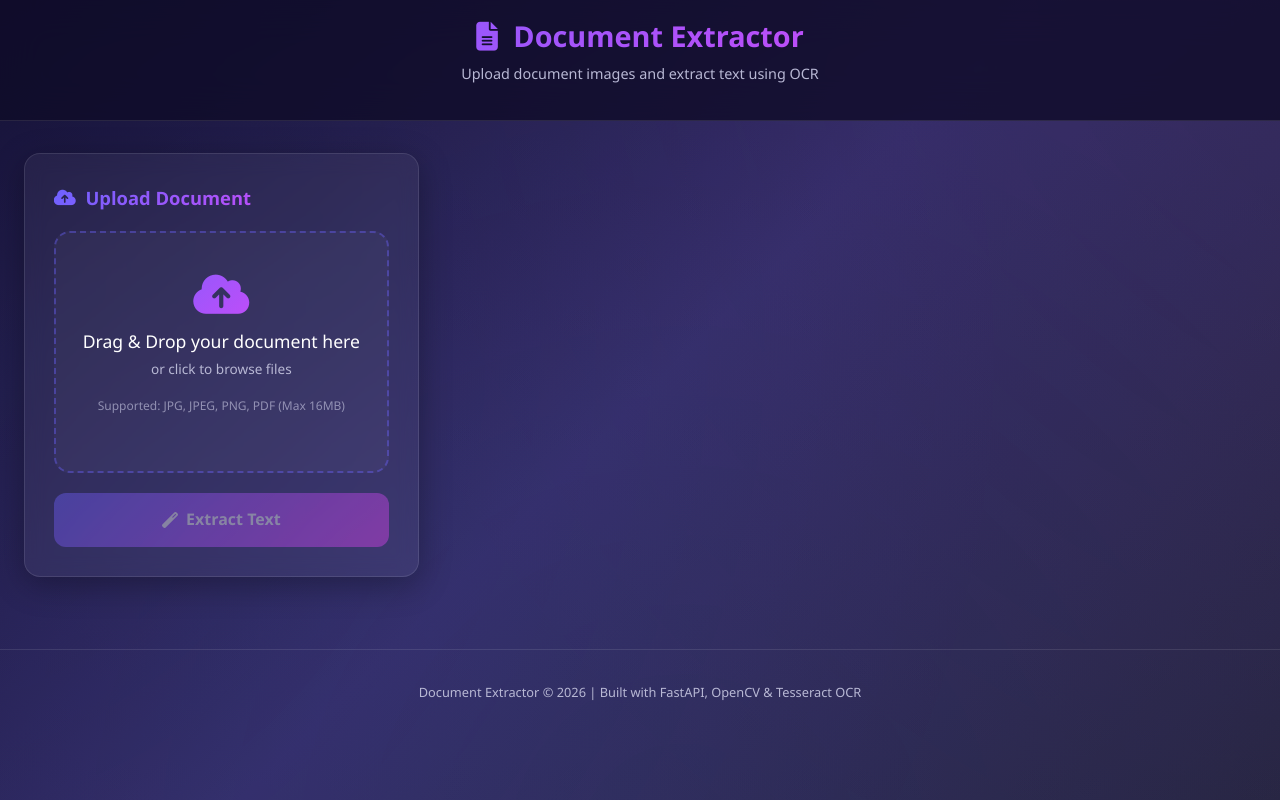
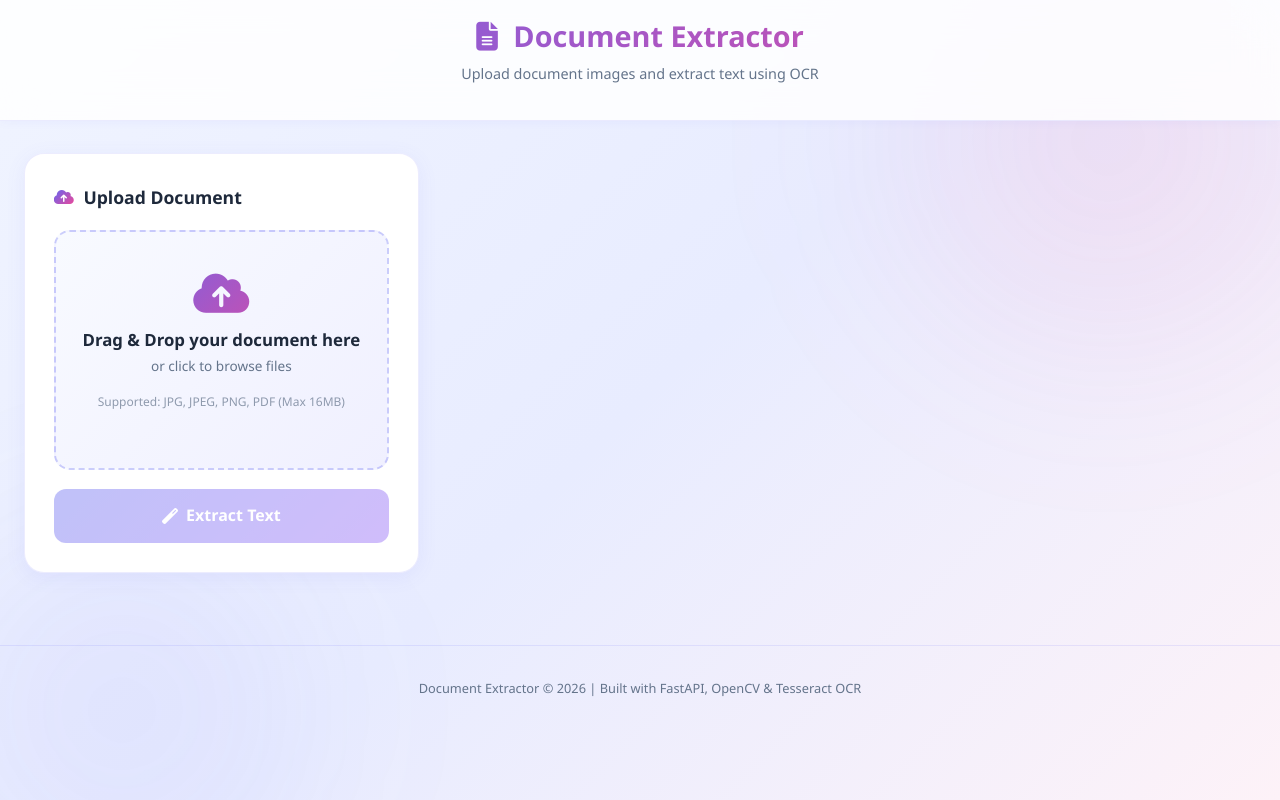
Before and after one commit to shubham1288/Doc_Extractor, a FastAPI app: page / in a window 1280 px wide. Run offline with FastAPI, Linux system fonts and the light colour scheme; some libraries are stand-ins or nearby versions.

Commit message:
Light gradient UI: white cards, soft purple/pink gradients, clean modern look

```diff
--- a/static/style.css
+++ b/static/style.css
@@ -1,28 +1,28 @@
 /* ============================================================
-   Document Extractor - Modern Gradient UI
+   Document Extractor - Light Gradient Modern UI
    ============================================================ */
 
 :root {
-    --bg-primary: #0f0c29;
-    --bg-secondary: #302b63;
-    --bg-tertiary: #24243e;
-    --bg-card: rgba(255, 255, 255, 0.05);
-    --bg-card-hover: rgba(255, 255, 255, 0.08);
-    --bg-input: rgba(255, 255, 255, 0.03);
-    --text-primary: #ffffff;
-    --text-secondary: #b8b8d4;
-    --accent: #6c63ff;
-    --accent-light: #8b83ff;
-    --accent-glow: rgba(108, 99, 255, 0.4);
-    --gradient-1: linear-gradient(135deg, #6c63ff 0%, #e942f5 100%);
-    --gradient-2: linear-gradient(135deg, #0f0c29 0%, #302b63 50%, #24243e 100%);
+    --bg-primary: #f0f4ff;
+    --bg-secondary: #ffffff;
+    --bg-card: #ffffff;
+    --bg-input: #f8faff;
+    --text-primary: #1e293b;
+    --text-secondary: #64748b;
+    --accent: #6366f1;
+    --accent-light: #818cf8;
+    --accent-dark: #4f46e5;
+    --gradient-1: linear-gradient(135deg, #6366f1 0%, #ec4899 100%);
+    --gradient-2: linear-gradient(135deg, #f0f4ff 0%, #e8ecff 50%, #fdf2f8 100%);
     --gradient-3: linear-gradient(135deg, #667eea 0%, #764ba2 100%);
-    --success: #00e676;
-    --error: #ff5252;
-    --border: rgba(255, 255, 255, 0.1);
-    --border-accent: rgba(108, 99, 255, 0.3);
-    --shadow: 0 8px 32px rgba(0, 0, 0, 0.3);
-    --glass: rgba(255, 255, 255, 0.05);
+    --gradient-btn: linear-gradient(135deg, #6366f1 0%, #8b5cf6 50%, #ec4899 100%);
+    --success: #10b981;
+    --error: #ef4444;
+    --border: rgba(99, 102, 241, 0.12);
+    --border-hover: rgba(99, 102, 241, 0.3);
+    --shadow-sm: 0 1px 3px rgba(0, 0, 0, 0.05);
+    --shadow: 0 4px 20px rgba(99, 102, 241, 0.08);
+    --shadow-lg: 0 10px 40px rgba(99, 102, 241, 0.12);
 }
 
 * {
@@ -40,41 +40,47 @@ body {
     overflow-x: hidden;
 }
 
-/* Animated background */
-body::before {
+/* Decorative background blobs */
+body::before,
+body::after {
     content: '';
     position: fixed;
-    top: -50%;
-    left: -50%;
-    width: 200%;
-    height: 200%;
-    background: radial-gradient(circle at 20% 50%, rgba(108, 99, 255, 0.08) 0%, transparent 50%),
-                radial-gradient(circle at 80% 20%, rgba(233, 66, 245, 0.06) 0%, transparent 50%),
-                radial-gradient(circle at 50% 80%, rgba(102, 126, 234, 0.05) 0%, transparent 50%);
-    animation: bgFloat 20s ease-in-out infinite;
+    border-radius: 50%;
     z-index: -1;
+    filter: blur(80px);
 }
 
-@keyframes bgFloat {
-    0%, 100% { transform: translate(0, 0) rotate(0deg); }
-    33% { transform: translate(2%, -2%) rotate(1deg); }
-    66% { transform: translate(-1%, 1%) rotate(-1deg); }
+body::before {
+    top: -20%;
+    right: -10%;
+    width: 600px;
+    height: 600px;
+    background: radial-gradient(circle, rgba(236, 72, 153, 0.12) 0%, transparent 70%);
+}
+
+body::after {
+    bottom: -20%;
+    left: -10%;
+    width: 500px;
+    height: 500px;
+    background: radial-gradient(circle, rgba(99, 102, 241, 0.1) 0%, transparent 70%);
 }
 
 /* Header */
 .header {
-    background: rgba(15, 12, 41, 0.8);
+    background: rgba(255, 255, 255, 0.85);
     backdrop-filter: blur(20px);
     border-bottom: 1px solid var(--border);
     padding: 1.2rem 0;
     position: sticky;
     top: 0;
     z-index: 100;
+    box-shadow: 0 1px 10px rgba(99, 102, 241, 0.05);
 }
 
 .header h1 {
     font-size: 1.8rem;
-    font-weight: 700;
+    font-weight: 800;
     text-align: center;
     background: var(--gradient-1);
     -webkit-background-clip: text;
@@ -90,7 +96,7 @@ body::before {
     text-align: center;
     color: var(--text-secondary);
     font-size: 0.9rem;
-    margin-top: 0.3rem;
+    margin-top: 0.2rem;
 }
 
 /* Main Container */
@@ -100,12 +106,11 @@ body::before {
     padding: 0 1.5rem;
 }
 
-/* Glass Card */
+/* Card */
 .card {
     background: var(--bg-card);
-    backdrop-filter: blur(10px);
     border: 1px solid var(--border);
-    border-radius: 16px;
+    border-radius: 20px;
     padding: 1.8rem;
     margin-bottom: 1.5rem;
     box-shadow: var(--shadow);
@@ -113,27 +118,27 @@ body::before {
 }
 
 .card:hover {
-    background: var(--bg-card-hover);
-    border-color: var(--border-accent);
+    box-shadow: var(--shadow-lg);
+    border-color: var(--border-hover);
     transform: translateY(-2px);
-    box-shadow: 0 12px 40px rgba(0, 0, 0, 0.4);
 }
 
 .card-title {
-    font-size: 1.15rem;
-    font-weight: 600;
+    font-size: 1.1rem;
+    font-weight: 700;
     margin-bottom: 1.2rem;
     display: flex;
     align-items: center;
     gap: 0.6rem;
+    color: var(--text-primary);
+}
+
+.card-title i {
+    font-size: 1rem;
     background: var(--gradient-1);
     -webkit-background-clip: text;
     -webkit-text-fill-color: transparent;
     background-clip: text;
-}
-
-.card-title i {
-    font-size: 1.1rem;
 }
 
 /* Sticky Upload */
@@ -144,39 +149,22 @@ body::before {
 
 /* Upload Area */
 .upload-area {
-    border: 2px dashed rgba(108, 99, 255, 0.4);
+    border: 2px dashed rgba(99, 102, 241, 0.3);
     border-radius: 16px;
     padding: 2.5rem 1.5rem;
     text-align: center;
     cursor: pointer;
     transition: all 0.3s ease;
-    background: var(--bg-input);
+    background: linear-gradient(135deg, #f8faff 0%, #f0f0ff 100%);
     position: relative;
-    overflow: hidden;
-}
-
-.upload-area::before {
-    content: '';
-    position: absolute;
-    top: 0;
-    left: 0;
-    right: 0;
-    bottom: 0;
-    background: var(--gradient-1);
-    opacity: 0;
-    transition: opacity 0.3s ease;
-    border-radius: 14px;
-}
-
-.upload-area:hover::before,
-.upload-area.dragover::before {
-    opacity: 0.05;
 }
 
 .upload-area:hover,
 .upload-area.dragover {
     border-color: var(--accent);
-    box-shadow: 0 0 30px var(--accent-glow);
+    background: linear-gradient(135deg, #eff0ff 0%, #f5e6ff 100%);
+    box-shadow: 0 0 30px rgba(99, 102, 241, 0.1);
+    transform: scale(1.01);
 }
 
 .upload-area i {
@@ -187,20 +175,18 @@ body::before {
     background-clip: text;
     margin-bottom: 0.8rem;
     display: block;
-    position: relative;
 }
 
 .upload-area h3 {
-    font-size: 1.1rem;
-    margin-bottom: 0.4rem;
+    font-size: 1.05rem;
+    margin-bottom: 0.3rem;
     color: var(--text-primary);
-    position: relative;
+    font-weight: 600;
 }
 
 .upload-area p {
     color: var(--text-secondary);
     font-size: 0.85rem;
-    position: relative;
 }
 
 .upload-area .file-types {
@@ -246,17 +232,18 @@ body::before {
     font-weight: 600;
     color: var(--text-primary);
     word-break: break-all;
-    font-size: 0.85rem;
+    font-size: 0.82rem;
 }
 
 .file-info .filesize {
-    font-size: 0.8rem;
+    font-size: 0.75rem;
     color: var(--text-secondary);
 }
 
 /* Buttons */
 .btn-extract {
-    background: var(--gradient-1);
+    background: var(--gradient-btn);
+    background-size: 200% 200%;
     color: #fff;
     border: none;
     padding: 0.9rem 2rem;
@@ -273,41 +260,33 @@ body::before {
     margin-top: 1.2rem;
     position: relative;
     overflow: hidden;
+    animation: gradientShift 3s ease infinite;
 }
 
-.btn-extract::before {
-    content: '';
-    position: absolute;
-    top: 0;
-    left: -100%;
-    width: 100%;
-    height: 100%;
-    background: linear-gradient(90deg, transparent, rgba(255,255,255,0.2), transparent);
-    transition: left 0.5s ease;
-}
-
-.btn-extract:hover::before {
-    left: 100%;
+@keyframes gradientShift {
+    0%, 100% { background-position: 0% 50%; }
+    50% { background-position: 100% 50%; }
 }
 
 .btn-extract:hover:not(:disabled) {
     transform: translateY(-3px);
-    box-shadow: 0 8px 25px var(--accent-glow);
+    box-shadow: 0 8px 25px rgba(99, 102, 241, 0.35);
 }
 
 .btn-extract:disabled {
     opacity: 0.4;
     cursor: not-allowed;
     transform: none;
+    animation: none;
 }
 
 .btn-secondary {
-    background: rgba(108, 99, 255, 0.1);
-    color: var(--accent-light);
-    border: 1px solid var(--border-accent);
+    background: rgba(99, 102, 241, 0.08);
+    color: var(--accent-dark);
+    border: 1px solid rgba(99, 102, 241, 0.2);
     padding: 0.6rem 1.2rem;
-    font-size: 0.85rem;
-    font-weight: 500;
+    font-size: 0.82rem;
+    font-weight: 600;
     border-radius: 10px;
     cursor: pointer;
     transition: all 0.3s ease;
```
Also changed, not shown: other parts of static/style.css (+56 -54 lines).
